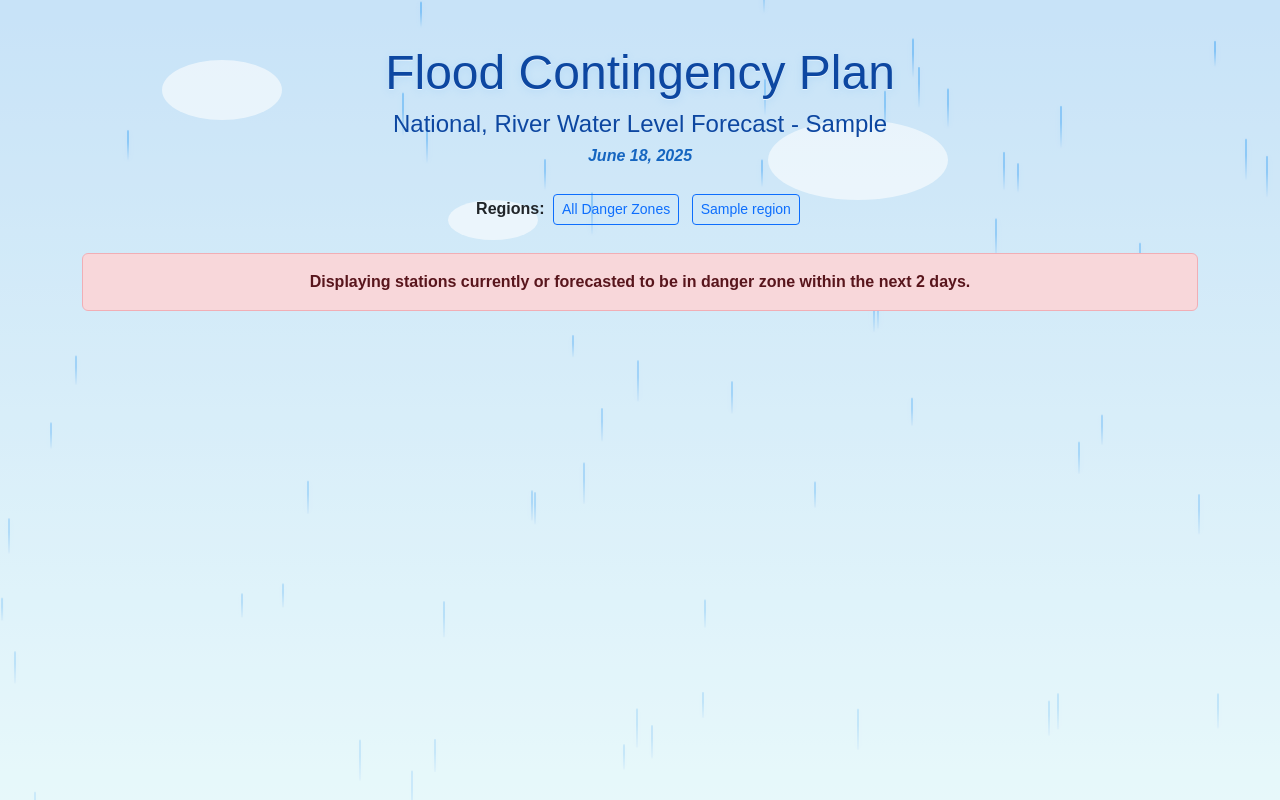
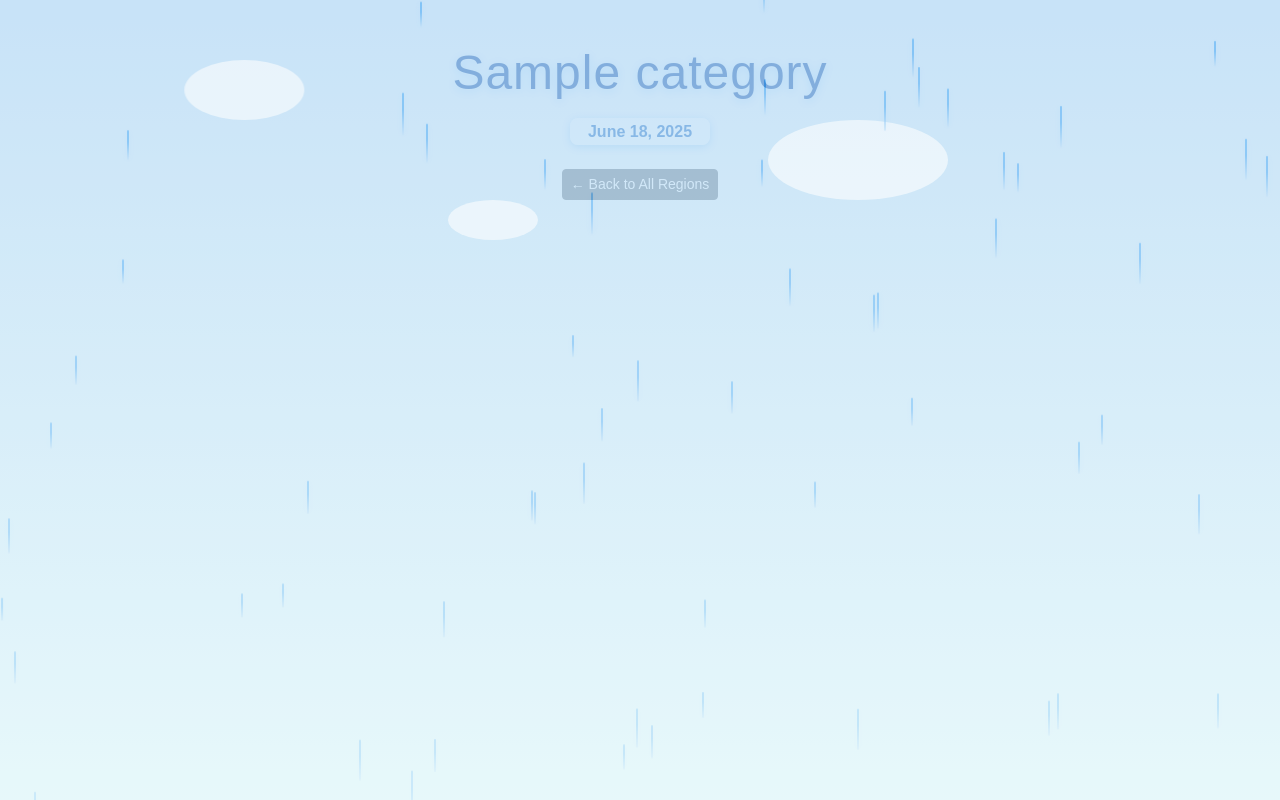
Before and after one commit to tuls13/FCP-Nation, a Flask app: template templates/index.html in a window 1280 px wide. Run offline with Flask 3, Linux system fonts and the light colour scheme; the template is opened without the code that fills it: most values are stand-ins (such as "Sample title", 1, 10 or a date in 2020); some libraries are stand-ins or nearby versions.

Commit message:
Update index.html

```diff
--- a/templates/index.html
+++ b/templates/index.html
@@ -2,13 +2,15 @@
 <html lang="en">
 <head>
   <meta charset="UTF-8" />
-  <title>Flood Contingency Plan | River Water Level Forecast</title>
-  <link href="https://cdn.jsdelivr.net/npm/bootstrap@5.3.2/dist/css/bootstrap.min.css" rel="stylesheet">
+  <meta name="viewport" content="width=device-width, initial-scale=1" />
+  <title>{{ category }} | Water Level Forecast</title>
+  <link href="https://cdn.jsdelivr.net/npm/bootstrap@5.3.2/dist/css/bootstrap.min.css" rel="stylesheet" />
+  <script src="https://cdn.plot.ly/plotly-latest.min.js"></script>
   <style>
     body {
       font-family: Arial, sans-serif;
+      padding: 20px;
       background: #f8fafc;
-      padding: 20px;
       min-height: 100vh;
       position: relative;
       overflow-x: hidden;
@@ -17,12 +19,17 @@
       color: #0d47a1;
       font-weight: bold;
       text-shadow: 0 2px 8px #b3d8f6, 0 1px 0 #fff;
+      letter-spacing: 1px;
     }
     .date-highlight {
       font-size: 1.25rem;
       color: #1565c0;
       font-weight: bold;
-      font-style: italic;
+      background: rgba(255,255,255,0.85);
+      border-radius: 8px;
+      padding: 4px 18px;
+      display: inline-block;
+      box-shadow: 0 2px 8px #b3d8f6;
     }
     .info-box, .card {
       margin-bottom: 15px;
@@ -35,13 +42,18 @@
       border-radius: 5px;
       max-width: 400px;
     }
+    img {
+      max-width: 100%;
+      height: auto;
+      border: 1px solid #ccc;
+    }
     .bg-sky {
       position: fixed;
       top: 0;
       left: 0;
       width: 100vw;
       height: 100vh;
-      z-index: -1;
+      z-index: 0;
       pointer-events: none;
       background: linear-gradient(180deg, #b3d8f6 0%, #e0f7fa 100%);
       opacity: 0.7;
@@ -53,10 +65,13 @@
       opacity: 0.6;
       animation: cloud-move 60s linear infinite;
     }
-    .cloud1 { width: 120px; height: 60px; top: 60px; left: 10vw; }
+    .cloud1 { width: 120px; height: 60px; top: 60px; left: 10vw; animation-delay: 0s; }
     .cloud2 { width: 180px; height: 80px; top: 120px; left: 60vw; animation-delay: 10s; }
     .cloud3 { width: 90px; height: 40px; top: 200px; left: 35vw; animation-delay: 25s; }
-    @keyframes cloud-move { 0% { transform: translateX(-100%); } 100% { transform: translateX(100vw); } }
+    @keyframes cloud-move {
+      0% { transform: translateX(0); }
+      100% { transform: translateX(40vw); }
+    }
     .rain {
       position: absolute;
       top: 0;
@@ -80,12 +95,46 @@
       animation: rain-fall 1.1s linear infinite;
       box-shadow: 0 0 6px 0 #2196f322;
     }
-    .content-wrapper {
-      position: relative;
-      z-index: 1;
+    /* --- Responsive improvements --- */
+    @media (max-width: 991.98px) {
+      .col-lg-6 {
+        flex: 0 0 100%;
+        max-width: 100%;
+      }
+      .card {
+        margin-left: 0;
+        margin-right: 0;
+      }
+    }
+    @media (max-width: 575.98px) {
+      h1 {
+        font-size: 1.3rem;
+      }
+      .date-highlight {
+        font-size: 1rem;
+        padding: 3px 8px;
+      }
+      .card-body {
+        padding: 0.75rem;
+      }
+      .card-title {
+        font-size: 1.1rem;
+      }
+      .info-box {
+        max-width: 100%;
+        font-size: 0.95rem;
+      }
+      .card {
+        margin-left: 0;
+        margin-right: 0;
+      }
+    }
+    /* Make Plotly charts fill card width */
+    .card .js-plotly-plot {
+      width: 100% !important;
+      min-width: 0 !important;
     }
   </style>
-  <script src="https://cdn.plot.ly/plotly-latest.min.js"></script>
 </head>
 <body>
   <div class="bg-sky">
@@ -95,34 +144,26 @@
     <div class="rain"></div>
   </div>
 
-  <div class="container my-4 content-wrapper">
-    <h1 class="display-5 text-center mb-2">Flood Contingency Plan</h1>
-    <h2 class="text-center mb-4" style="font-size:1.5rem; color:#0d47a1; font-weight:500;">
-      National, River Water Level Forecast {% if current_category %}- {{ current_category }}{% endif %}
-      <span class="date-highlight" id="local-date" style="display:block; font-size:1rem; margin-top:8px;"></span>
+  <div class="container my-4">
+    <h1 class="display-5 text-center mb-2">{{ category }}</h1>
+    <h2 class="text-center mb-4" style="font-size:1.2rem; color:#0d47a1; font-weight:500;">
+      <span class="date-highlight" id="local-date" style="display:inline-block; font-size:1rem; margin-top:8px;"></span>
     </h2>
-
-    <div class="text-center mb-4">
-      <strong>Regions:</strong>
-      <a href="{{ url_for('index') }}" class="btn btn-outline-primary btn-sm mx-1 my-1 {% if not current_category %}active{% endif %}">All Danger Zones</a>
-      {% for region, stations_in_region in categories.items() %}
-        <a href="{{ url_for('category_page', category_name=region) }}" class="btn btn-outline-primary btn-sm mx-1 my-1 {% if current_category == region %}active{% endif %}">{{ region }}</a>
-      {% endfor %}
+    <div class="mb-4 text-center">
+      <a href="{{ url_for('index') }}" class="btn btn-secondary btn-sm">&larr; Back to All Regions</a>
     </div>
-
-    {% if station_data and station_data | length > 0 %}
-      <div class="alert alert-danger text-center fw-bold">Displaying stations currently or forecasted to be in danger zone within the next 2 days.</div>
+    {% if station_data %}
       <div id="plots" class="row"></div>
+      <script id="station-data" type="application/json">
+        {{ station_data|tojson|default('{}', true) }}
+      </script>
     {% else %}
-      <div class="alert alert-info text-center">No stations {% if current_category %}in {{ current_category }} {% endif %}are currently or forecasted to be above danger level in the next 2 days.</div>
+      <div class="alert alert-info text-center">No data available for this region.</div>
     {% endif %}
   </div>
 
-  <script id="station-data" type="application/json">
-    {{ station_data|tojson|default('{}', true) }}
-  </script>
   <script>
-    // Rain effect like in category.html
+    // Rain Background Drops
     const rainBg = document.querySelector('.rain');
     for (let i = 0; i < 60; i++) {
       const drop = document.createElement('div');
@@ -134,31 +175,26 @@
       rainBg.appendChild(drop);
     }
 
-    function sanitizeId(name) {
-      return name.replace(/\W/g, '_').replace(/_+/g, '_');
-    }
-
-    const stationData = JSON.parse(document.getElementById('station-data').textContent || '{}');
+    // Plot rendering
+    const stationData = JSON.parse(document.getElementById('station-data')?.textContent || '{}');
     if (Object.keys(stationData).length) {
       for (const [name, info] of Object.entries(stationData)) {
         const col = document.createElement('div');
-        col.className = "col-lg-6 col-md-12 mb-4";
+        col.className = 'col-lg-6 col-md-12 mb-4';
 
         const card = document.createElement('div');
-        card.className = "card shadow-sm";
+        card.className = 'card shadow-sm';
 
-        const body = document.createElement('div');
-        body.className = "card-body";
+        const cardBody = document.createElement('div');
+        cardBody.className = 'card-body';
+        cardBody.innerHTML = `
+          <h5 class="card-title">${name}</h5>
+          ${info.river ? `<div class="text-muted" style="font-size:0.95rem; margin-bottom:8px;">River: ${info.river}</div>` : ''}
+          ${info.danger_level ? `<p class="card-text text-warning">Danger Level: ${info.danger_level} m</p>` : ''}
+          <div id="plot-${name.replace(/\W/g, '_')}"></div>
+        `;
 
-        const plotId = `plot-${sanitizeId(name)}`;
-
-        body.innerHTML =
-          `<h5 class="card-title">${name}</h5>
-          ${info.river ? `<div class="text-muted" style="font-size:0.95rem;">River: ${info.river}</div>` : ''}
-          ${info.danger_level !== null && info.danger_level !== undefined ? `<p class="text-danger fw-bold">Danger Level: ${info.danger_level.toFixed(2)} m</p>` : '<p class="text-muted">Danger Level: Not Available</p>'}
-          <div id="${plotId}" style="height:350px;"></div>`;
-
-        card.appendChild(body);
+        card.appendChild(cardBody);
         col.appendChild(card);
         document.getElementById('plots').appendChild(col);
 
@@ -166,62 +202,62 @@
           const dates = info.data.map(d => d.date);
           const levels = info.data.map(d => d.water_level);
 
-          const dangerLevel = info.danger_level;
+          // Prepare filled area y-values (water level above danger level, else danger level)
+          const fillY = levels.map(lvl => lvl > info.danger_level ? lvl : info.danger_level);
 
           const traces = [
             {
               x: dates,
               y: levels,
-              type: 'scatter',
               mode: 'lines+markers',
               name: 'Water Level',
+              marker: { color: '#0d6efd' },
               line: { color: '#0d6efd', shape: 'spline' },
-              marker: { color: '#0d6efd', size: 6 },
-              hovertemplate: '<b>Date:</b> %{x}<br><b>Water Level:</b> %{y:.2f} m<extra></extra>'
+              hovertemplate: '%{x}<br>Water Level: %{y} m<extra></extra>'
+            },
+            {
+              x: dates.concat(dates.slice().reverse()),
+              y: fillY.concat(Array(dates.length).fill(info.danger_level)),
+              fill: 'toself',
+              fillcolor: 'rgba(255, 165, 0, 0.2)',  // light orange, low opacity
+              line: { width: 0 },
+              hoverinfo: 'skip',
+              showlegend: false,
+              type: 'scatter',
+              name: 'Above Danger Level Area'
             }
           ];
 
-          if (dangerLevel !== null && dangerLevel !== undefined) {
-            // Danger level constant line
+          if (info.danger_level !== null) {
             traces.push({
               x: dates,
-              y: Array(dates.length).fill(dangerLevel),
-              type: 'scatter',
+              y: Array(dates.length).fill(info.danger_level),
               mode: 'lines',
               name: 'Danger Level',
-              line: { color: 'orange', dash: 'dash', width: 2 },
-              hovertemplate: '<b>Danger Level:</b> %{y:.2f} m<extra></extra>'
-            });
-
-            // Fill area above danger level
-            const fillY = levels.map(y => (y > dangerLevel ? y : dangerLevel));
-
-            traces.push({
-              x: dates,
-              y: fillY,
-              type: 'scatter',
-              mode: 'lines',
-              name: 'Above Danger Level',
-              line: { color: 'rgba(255,165,0,0)' },  // invisible line
-              fill: 'tonexty',
-              fillcolor: 'rgba(255,165,0,0.3)', // light orange fill with transparency
-              hoverinfo: 'skip'
+              line: { color: 'orange', dash: 'dash' }
             });
           }
 
-          Plotly.newPlot(plotId, traces, {
-            margin: { t: 20, b: 40, l: 50, r: 20 },
-            yaxis: { title: 'Water Level (m)', automargin: true, tickformat: ".2f" },
-            xaxis: { title: 'Date', automargin: true },
-            legend: {
-                orientation: "h",
-                yanchor: "bottom",
-                y: 1.02,
-                xanchor: "right",
-                x: 1
-            },
-            responsive: true
+          const shortDates = dates.map(dateStr => {
+            const d = new Date(dateStr);
+            const day = d.getDate().toString().padStart(2, '0');
+            const month = d.toLocaleString('en-US', { month: 'short' });
+            return `${day} ${month}`;
           });
+
+          Plotly.newPlot(`plot-${name.replace(/\W/g, '_')}`, traces, {
+            title: '',
+            xaxis: { title: 'Date', tickvals: dates, ticktext: shortDates },
+            yaxis: { title: 'Water Level (m)' },
+            height: 350,
+            margin: { t: 20, r: 20, b: 40, l: 50 }
+          }, {
+            responsive: true,
+            displaylogo: false,
+            toImageButtonOptions: { format: 'png', filename: `water_level_${name.replace(/\W/g, '_')}` }
+          });
+        } else {
+          cardBody.innerHTML += `<p class="text-danger">No data available for ${name}.</p>`;
         }
       }
     }
@@ -230,5 +266,6 @@
     document.getElementById('local-date').textContent =
       new Date().toLocaleDateString(undefined, { year: 'numeric', month: 'long', day: 'numeric' });
   </script>
+  <script src="https://cdn.jsdelivr.net/npm/bootstrap@5.3.2/dist/js/bootstrap.bundle.min.js"></script>
 </body>
 </html>
```
